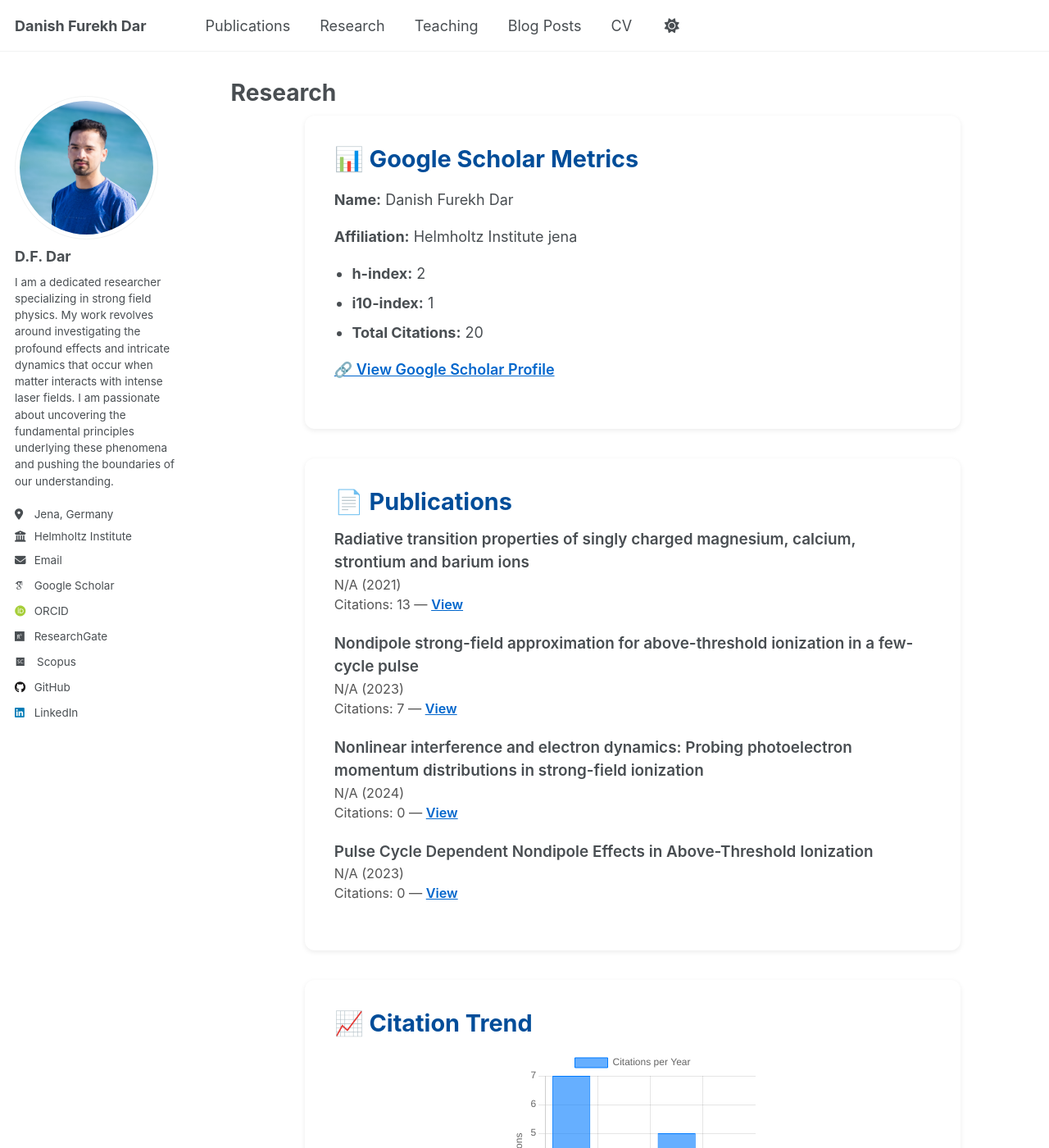
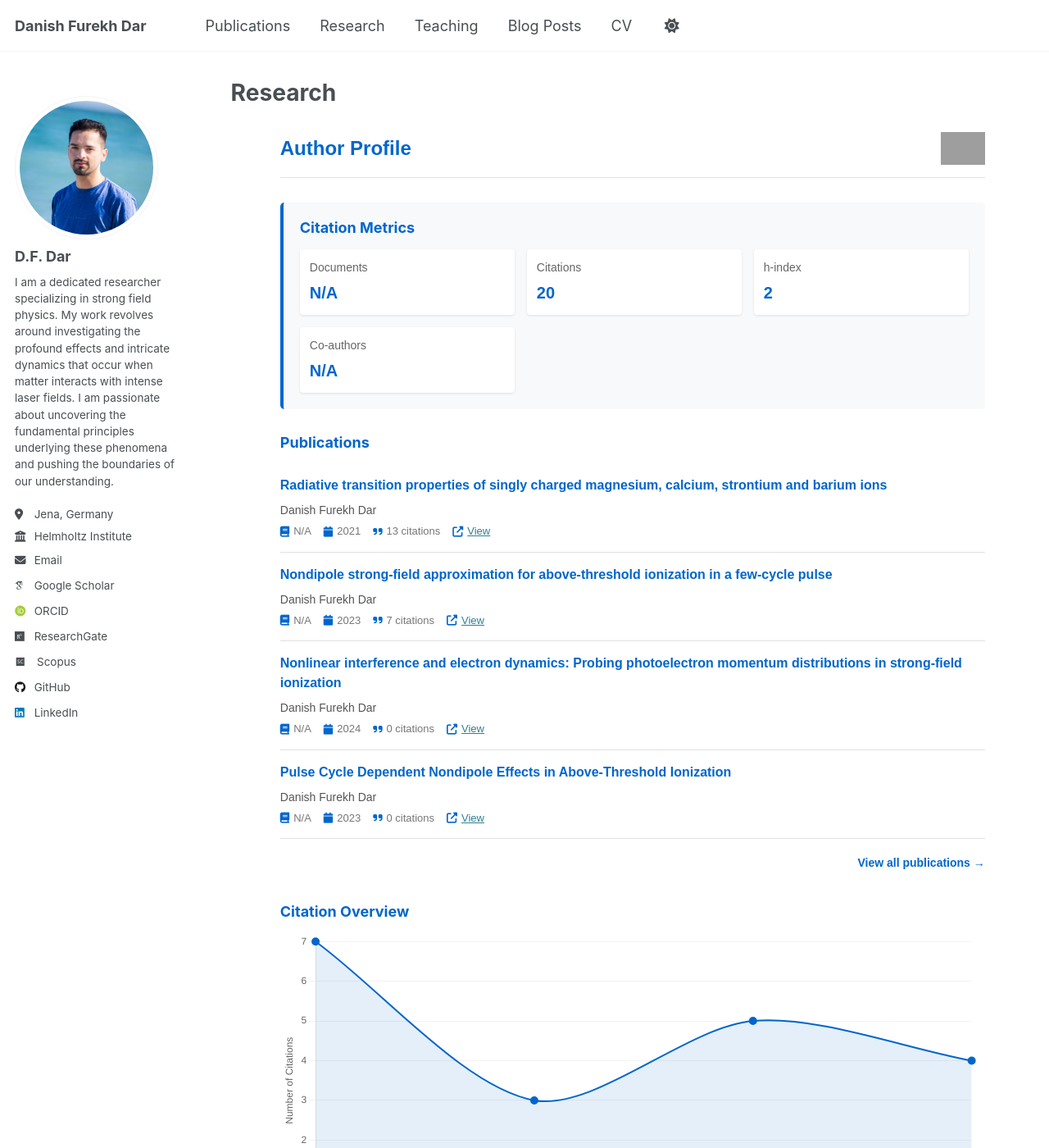
Before and after one commit to danishfurekhdar/danishfurekhdar.github.io, a Jekyll site: the page built from _pages/research.md, in a window 1280 px wide and 1400 px high. Shown: the whole window at 82% size. Built offline with Jekyll 4.4.1, drawn with Linux system fonts in a browser that asks for light colours; nearby versions of some CDN libraries; some web fonts are replaced; some of the changed lines change nothing that is shown; grey boxes are pictures that could not be loaded.

Commit message:
Update research.md

```diff
--- a/_pages/research.md
+++ b/_pages/research.md
@@ -4,90 +4,197 @@ title: "Research"
 permalink: /research/
 ---
 
-<!-- Inline styling for now; move to CSS file if needed -->
 <style>
-  .card {
-    background-color: #ffffff;
-    border-radius: 12px;
-    padding: 2rem;
-    margin-bottom: 2rem;
-    box-shadow: 0 2px 6px rgba(0, 0, 0, 0.08);
-    max-width: 800px;
-    margin-left: auto;
-    margin-right: auto;
+  .scopus-container {
+    max-width: 900px;
+    margin: 0 auto;
+    padding: 20px;
+    font-family: Arial, sans-serif;
+    color: #333;
   }
 
-  .card h2 {
-    margin-top: 0;
-    font-size: 1.6rem;
-    color: #004d99;
+  .scopus-header {
+    display: flex;
+    justify-content: space-between;
+    align-items: center;
+    margin-bottom: 30px;
+    padding-bottom: 15px;
+    border-bottom: 1px solid #e0e0e0;
   }
 
-  .card ul {
-    padding-left: 1.2rem;
+  .scopus-title {
+    font-size: 24px;
+    font-weight: bold;
+    color: #0066cc;
+  }
+
+  .scopus-logo {
+    height: 40px;
+  }
+
+  .metrics-card {
+    background-color: #f8f9fa;
+    border-radius: 5px;
+    padding: 20px;
+    margin-bottom: 25px;
+    border-left: 4px solid #0066cc;
+  }
+
+  .metrics-title {
+    font-size: 18px;
+    font-weight: bold;
+    color: #0066cc;
+    margin-top: 0;
+    margin-bottom: 15px;
+  }
+
+  .metrics-grid {
+    display: grid;
+    grid-template-columns: repeat(auto-fill, minmax(200px, 1fr));
+    gap: 15px;
   }
 
   .metric-item {
-    margin-bottom: 0.3rem;
+    background-color: white;
+    padding: 12px;
+    border-radius: 4px;
+    box-shadow: 0 1px 3px rgba(0,0,0,0.1);
+  }
+
+  .metric-label {
+    font-size: 14px;
+    color: #666;
+    margin-bottom: 5px;
+  }
+
+  .metric-value {
+    font-size: 20px;
+    font-weight: bold;
+    color: #0066cc;
+  }
+
+  .publications-list {
+    margin-top: 30px;
   }
 
   .pub-item {
-    margin-bottom: 1.2rem;
+    padding: 15px 0;
+    border-bottom: 1px solid #e0e0e0;
   }
 
   .pub-title {
-    font-weight: 600;
-    font-size: 1.05rem;
+    font-weight: bold;
+    font-size: 16px;
+    margin-bottom: 8px;
+    color: #0066cc;
+  }
+
+  .pub-authors {
+    font-size: 14px;
+    color: #555;
+    margin-bottom: 5px;
   }
 
   .pub-meta {
-    font-size: 0.9rem;
-    color: #555;
+    font-size: 13px;
+    color: #777;
+    display: flex;
+    flex-wrap: wrap;
+    gap: 15px;
   }
 
-  .link {
-    font-weight: 600;
+  .pub-meta span {
+    display: flex;
+    align-items: center;
+  }
+
+  .pub-meta i {
+    margin-right: 5px;
     color: #0066cc;
   }
 
-  canvas {
-    display: block;
-    margin: 0 auto;
+  .chart-container {
+    margin-top: 30px;
+    height: 400px;
+  }
+
+  .chart-title {
+    font-size: 18px;
+    font-weight: bold;
+    color: #0066cc;
+    margin-bottom: 15px;
+  }
+
+  .view-all {
+    text-align: right;
+    margin-top: 15px;
+  }
+
+  .view-all a {
+    color: #0066cc;
+    text-decoration: none;
+    font-weight: bold;
+    font-size: 14px;
   }
 </style>
 
-<div class="card">
-  <h2>📊 Google Scholar Metrics</h2>
-  <p class="metric-item"><strong>Name:</strong> {{ site.data.scholar.name }}</p>
-  <p class="metric-item"><strong>Affiliation:</strong> {{ site.data.scholar.affiliation }}</p>
-  <ul>
-    <li><strong>h-index:</strong> {{ site.data.scholar.h_index }}</li>
-    <li><strong>i10-index:</strong> {{ site.data.scholar.i10_index }}</li>
-    <li><strong>Total Citations:</strong> {{ site.data.scholar.citations }}</li>
-  </ul>
-  <p><a class="link" href="{{ site.data.scholar.url }}" target="_blank">🔗 View Google Scholar Profile</a></p>
-</div>
+<div class="scopus-container">
+  <div class="scopus-header">
+    <div class="scopus-title">Author Profile</div>
+    <img src="https://www.elsevier.com/__data/assets/image/0007/647507/Scopus_logo_icon.png" alt="Scopus" class="scopus-logo">
+  </div>
 
-<div class="card">
-  <h2>📄 Publications</h2>
-  {% for pub in site.data.scholar_publications %}
+  <div class="metrics-card">
+    <h2 class="metrics-title">Citation Metrics</h2>
+    <div class="metrics-grid">
+      <div class="metric-item">
+        <div class="metric-label">Documents</div>
+        <div class="metric-value">{{ site.data.scholar.documents | default: "N/A" }}</div>
+      </div>
+      <div class="metric-item">
+        <div class="metric-label">Citations</div>
+        <div class="metric-value">{{ site.data.scholar.citations }}</div>
+      </div>
+      <div class="metric-item">
+        <div class="metric-label">h-index</div>
+        <div class="metric-value">{{ site.data.scholar.h_index }}</div>
+      </div>
+      <div class="metric-item">
+        <div class="metric-label">Co-authors</div>
+        <div class="metric-value">{{ site.data.scholar.coauthors | default: "N/A" }}</div>
+      </div>
+    </div>
+  </div>
+
+  <div class="publications-list">
+    <h2 class="metrics-title">Publications</h2>
+
+    {% for pub in site.data.scholar_publications %}
     <div class="pub-item">
       <div class="pub-title">{{ pub.title }}</div>
+      <div class="pub-authors">{{ pub.authors | default: site.data.scholar.name }}</div>
       <div class="pub-meta">
-        {{ pub.venue }} ({{ pub.year }})
-        <br>
-        Citations: {{ pub.citations }}{% if pub.url %} — <a href="{{ pub.url }}" class="link" target="_blank">View</a>{% endif %}
+        <span><i class="fas fa-book"></i> {{ pub.venue }}</span>
+        <span><i class="fas fa-calendar"></i> {{ pub.year }}</span>
+        <span><i class="fas fa-quote-right"></i> {{ pub.citations }} citations</span>
+        {% if pub.url %}<span><i class="fas fa-external-link-alt"></i> <a href="{{ pub.url }}" target="_blank">View</a></span>{% endif %}
       </div>
     </div>
-  {% endfor %}
-</div>
+    {% endfor %}
 
-<div class="card" style="position: relative; height: 400px; width: 100%;">
-  <h2>📈 Citation Trend</h2>
-  <canvas id="citationChart"></canvas>
+    <div class="view-all">
+      <a href="{{ site.data.scholar.url }}" target="_blank">View all publications →</a>
+    </div>
+  </div>
+
+  <div class="chart-container">
+    <h2 class="chart-title">Citation Overview</h2>
+    <canvas id="citationChart"></canvas>
+  </div>
 </div>
 
 <script src="https://cdn.jsdelivr.net/npm/chart.js@3.7.1"></script>
+<script src="https://kit.fontawesome.com/a076d05399.js" crossorigin="anonymous"></script>
 
 <script>
   document.addEventListener('DOMContentLoaded', function () {
@@ -98,12 +205,10 @@ permalink: /research/
       {% endfor %}
     };
 
-    console.log("Citation data:", citationData);
-
     const ctx = document.getElementById('citationChart').getContext('2d');
 
     new Chart(ctx, {
-      type: 'bar',
+      type: 'line',
       data: {
         labels: [
           {% for item in citations %}
@@ -117,9 +222,13 @@ permalink: /research/
               {{ item[1] }}{% unless forloop.last %},{% endunless %}
             {% endfor %}
           ],
-          backgroundColor: 'rgba(0, 123, 255, 0.6)',
-          borderColor: 'rgba(0, 123, 255, 1)',
-          borderWidth: 1
+          backgroundColor: 'rgba(0, 102, 204, 0.1)',
+          borderColor: '#0066cc',
+          borderWidth: 2,
+          tension: 0.3,
+          fill: true,
+          pointBackgroundColor: '#0066cc',
+          pointRadius: 4
         }]
       },
       options: {
@@ -127,7 +236,11 @@ permalink: /research/
         maintainAspectRatio: false,
         plugins: {
           legend: {
-            position: 'top',
+            display: false
+          },
+          tooltip: {
+            mode: 'index',
+            intersect: false
           }
         },
         scales: {
@@ -135,16 +248,21 @@ permalink: /research/
             beginAtZero: true,
             title: {
               display: true,
-              text: 'Number of Citations'
+              text: 'Number of Citations',
+              color: '#666'
             },
-            ticks: {
-              stepSize: 1
+            grid: {
+              color: 'rgba(0,0,0,0.05)'
             }
           },
           x: {
             title: {
               display: true,
-              text: 'Year'
+              text: 'Year',
+              color: '#666'
+            },
+            grid: {
+              display: false
             }
           }
         }
```
